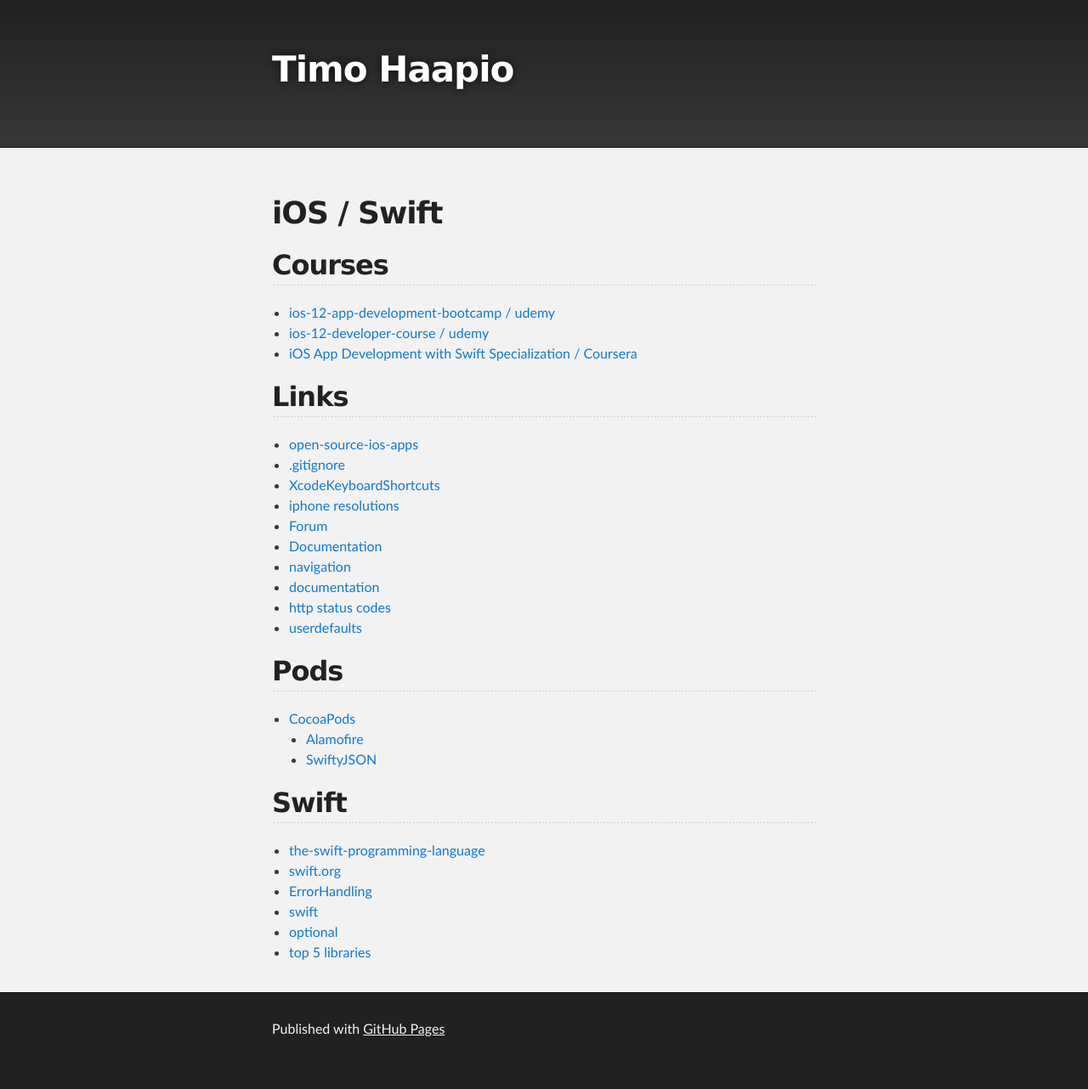
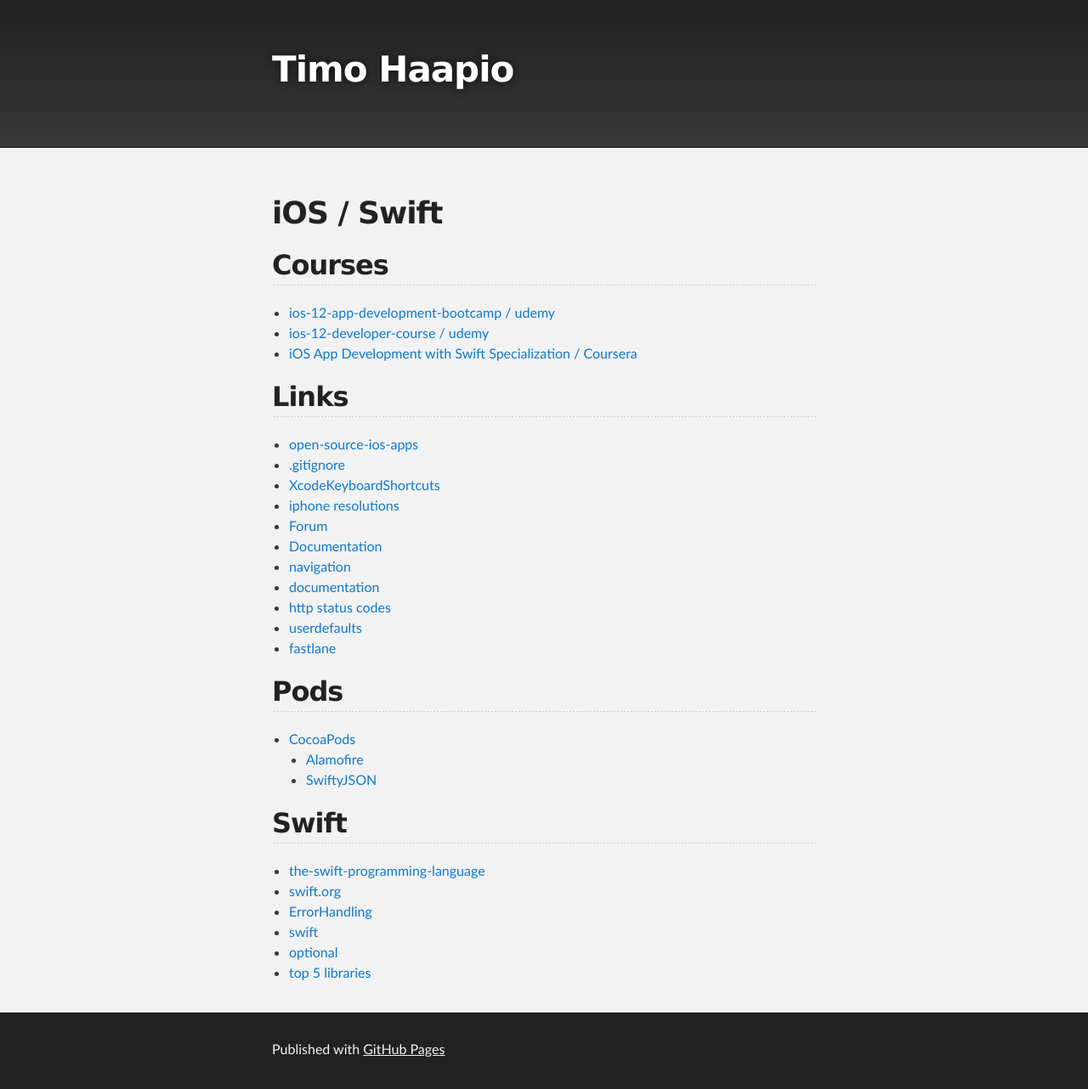
Before and after one commit to haapio/haapio.github.io, a Jekyll site: the page built from ios.md, in a window 1280 px wide. Shown: the whole page at 85% size. Built offline with Jekyll 4.4.1, drawn with Linux system fonts in a browser that asks for light colours; the repository's description, which GitHub fills in, is left out; our own code applies the rules of GitHub Pages for plain Markdown files; before the commit the page ends 1258 px from its top, so only the background shows below that.

Commit message:
Update ios.md

```diff
--- a/ios.md
+++ b/ios.md
@@ -20,6 +20,7 @@ layout: default
 - [documentation](https://developer.apple.com/documentation/foundation)
 - [http status codes](https://www.restapitutorial.com/httpstatuscodes.html)
 - [userdefaults](https://developer.apple.com/documentation/foundation/userdefaults)
+- [fastlane](https://docs.fastlane.tools/getting-started/ios/fastlane-swift/)
 
 
 ## Pods
```
